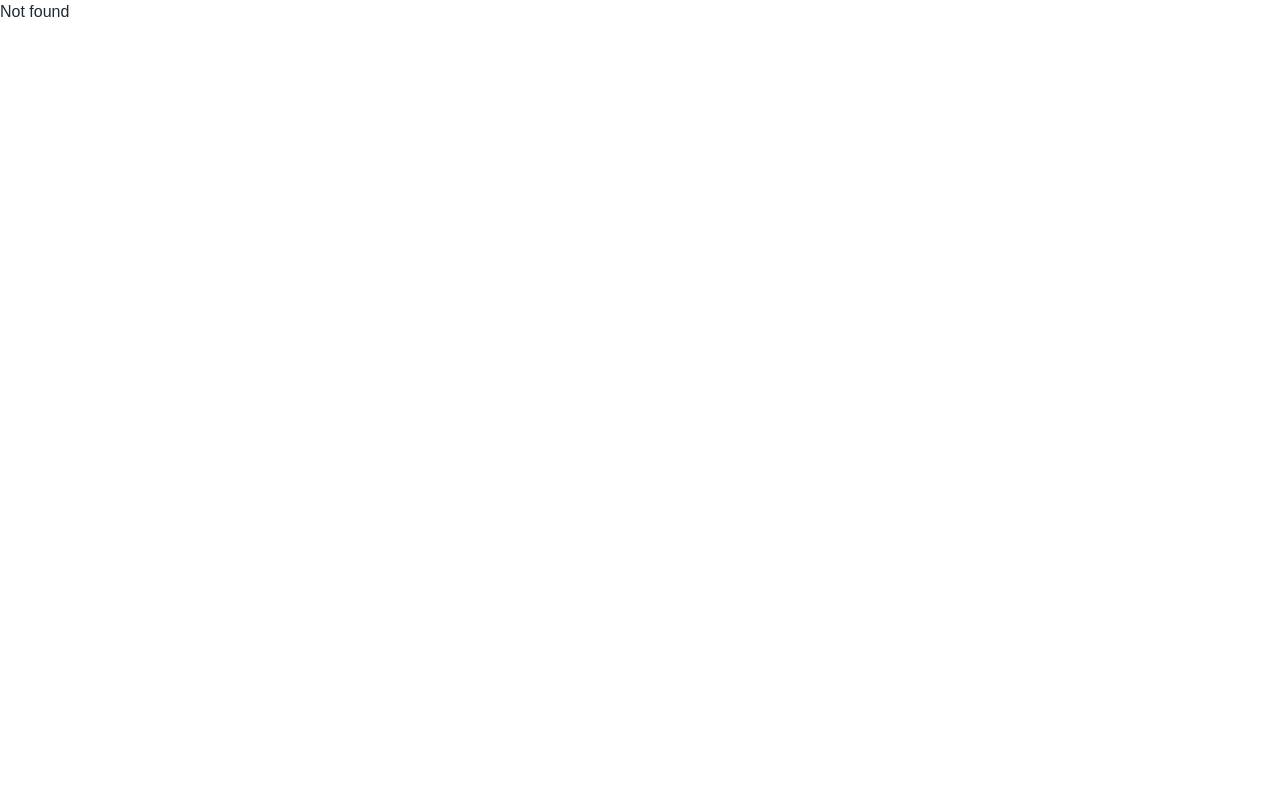
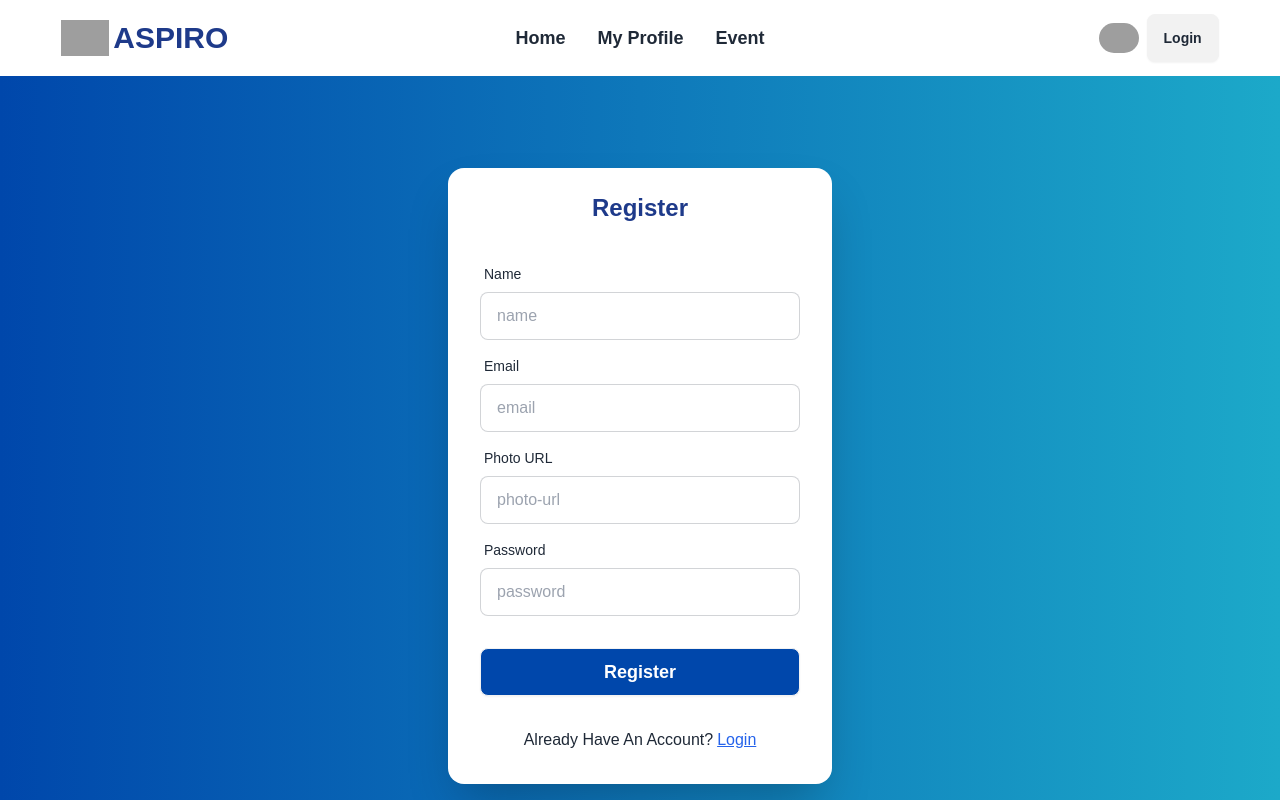
Before and after one commit to Khadiza13/Career-Aspiro, a React (Vite) app: page /auth/register in a window 1280 px wide. Before the commit this address had no page. Shown: the top 800 px of the page. Built offline with nearby package versions, Linux system fonts and the light colour scheme; grey boxes are pictures that could not be loaded; a web font is replaced by a local one.

Commit message:
login register ui done

```diff
--- a/package.json
+++ b/package.json
@@ -11,6 +11,7 @@
   },
   "dependencies": {
     "aos": "^2.3.4",
+    "firebase": "^11.0.2",
     "localforage": "^1.10.0",
     "match-sorter": "^8.0.0",
     "react": "^18.3.1",
--- /dev/null
+++ b/src/Layouts/AuthLayout.jsx
@@ -0,0 +1,11 @@
+import { Outlet } from "react-router-dom";
+
+const AuthLayout = () => {
+  return (
+    <div className="bg-gradient-to-r from-[#0047ab] to-[#1ca9c9]">
+      <Outlet></Outlet>
+    </div>
+  );
+};
+
+export default AuthLayout;
--- /dev/null
+++ b/src/Pages/Login.jsx
@@ -0,0 +1,60 @@
+import { Link } from "react-router-dom";
+
+const Login = () => {
+  return (
+    <div>
+      <div className="min-h-screen flex justify-center items-center">
+        <div className="card bg-base-100 w-full max-w-sm shrink-0 shadow-2xl">
+          <h2 className="text-blue-900 text-2xl font-bold text-center pt-6">
+            Login
+          </h2>
+          <form className="card-body">
+            <div className="form-control">
+              <label className="label">
+                <span className="label-text">Email</span>
+              </label>
+              <input
+                type="email"
+                placeholder="email"
+                className="input input-bordered"
+                required
+              />
+            </div>
+            <div className="form-control">
+              <label className="label">
+                <span className="label-text">Password</span>
+              </label>
+              <input
+                type="password"
+                placeholder="password"
+                className="input input-bordered"
+                required
+              />
+              <label className="label">
+                <a href="#" className="label-text-alt link link-hover">
+                  Forgot password?
+                </a>
+              </label>
+            </div>
+            <div className="form-control mt-6">
+              <button className="btn bg-[#0047ab]  text-white font-bold text-lg">
+                Login
+              </button>
+            </div>
+          </form>
+          <p className="text-center pb-8">
+            Don't Have An Account?
+            <Link
+              className="underline underline-offset-1 text-blue-600 ml-1"
+              to="/auth/register"
+            >
+              Register
+            </Link>
+          </p>
+        </div>
+      </div>
+    </div>
+  );
+};
+
+export default Login;
--- /dev/null
+++ b/src/Pages/Register.jsx
@@ -0,0 +1,77 @@
+import { Link } from "react-router-dom";
+
+const Register = () => {
+  return (
+    <div>
+      <div className="min-h-screen flex justify-center items-center">
+        <div className="card bg-base-100 w-full max-w-sm shrink-0 shadow-2xl">
+          <h2 className="text-blue-900 text-2xl font-bold text-center pt-6">
+            Register
+          </h2>
+          <form className="card-body">
+            <div className="form-control">
+              <label className="label">
+                <span className="label-text">Name</span>
+              </label>
+              <input
+                type="name"
+                placeholder="name"
+                className="input input-bordered"
+                required
+              />
+            </div>
+            <div className="form-control">
+              <label className="label">
+                <span className="label-text">Email</span>
+              </label>
+              <input
+                type="email"
+                placeholder="email"
+                className="input input-bordered"
+                required
+              />
+            </div>
+            <div className="form-control">
+              <label className="label">
+                <span className="label-text">Photo URL</span>
+              </label>
+              <input
+                type="text"
+                placeholder="photo-url"
+                className="input input-bordered"
+                required
+              />
+            </div>
+            <div className="form-control">
+              <label className="label">
+                <span className="label-text">Password</span>
+              </label>
+              <input
+                type="password"
+                placeholder="password"
+                className="input input-bordered"
+                required
+              />
+            </div>
+            <div className="form-control mt-6">
+              <button className="btn bg-[#0047ab]  text-white font-bold text-lg">
+                Register
+              </button>
+            </div>
+          </form>
+          <p className="text-center pb-8">
+            Already Have An Account?
+            <Link
+              className="underline underline-offset-1 text-blue-600 ml-1"
+              to="/auth/login"
+            >
+              Login
+            </Link>
+          </p>
+        </div>
+      </div>
+    </div>
+  );
+};
+
+export default Register;
--- a/src/components/Choose.jsx
+++ b/src/components/Choose.jsx
@@ -37,7 +37,7 @@ const Choose = () => {
   ];
 
   return (
-    <div className="bg-gray-100 py-16 ">
+    <div className="bg-blue-50 py-16 ">
       <div className="w-10/12 mx-auto">
         <div className="text-center mb-10" data-aos="fade-up">
           <h3 className="text-blue-600 text-lg font-semibold uppercase">
@@ -52,7 +52,7 @@ const Choose = () => {
             <div
               key={idx}
               className="flex items-start bg-white p-6 rounded-lg shadow-md"
-              data-aos="fade-up" // Add AOS animation here
+              data-aos="fade-up"
               data-aos-delay={idx * 100}
             >
               <div className="w-14 h-14 bg-blue-600 flex items-center justify-center rounded-md mr-4">
--- a/src/components/Navbar.jsx
+++ b/src/components/Navbar.jsx
@@ -1,6 +1,9 @@
-import { NavLink } from "react-router-dom";
+import { useContext } from "react";
+import { Link, NavLink } from "react-router-dom";
+import { AuthContext } from "../provider/AuthProvider";
 
 const Navbar = () => {
+  const { user } = useContext(AuthContext);
   const links = (
     <>
       <li>
@@ -82,7 +85,10 @@ const Navbar = () => {
               src="https://img.daisyui.com/images/stock/photo-1534528741775-53994a69daeb.webp"
             />
           </div>
-          <a className="btn">Button</a>
+
+          <Link to="/auth/login" className="btn ">
+            {user ? user.name : `Login`}
+          </Link>
         </div>
       </div>
     </div>
--- /dev/null
+++ b/src/firebase/firebase.config.js
@@ -0,0 +1,18 @@
+// Import the functions you need from the SDKs you need
+import { initializeApp } from "firebase/app";
+// TODO: Add SDKs for Firebase products that you want to use
+// https://firebase.google.com/docs/web/setup#available-libraries
+
+// Your web app's Firebase configuration
+const firebaseConfig = {
+  apiKey: "AIzaSyAOxBLw2hFi-32R6RqRDIj5am7GQD1MCfA",
+  authDomain: "career-aspiro.firebaseapp.com",
+  projectId: "career-aspiro",
+  storageBucket: "career-aspiro.firebasestorage.app",
+  messagingSenderId: "604139718938",
+  appId: "1:604139718938:web:a2d5f0da49073a6151c4a3"
+};
+
+// Initialize Firebase
+const app = initializeApp(firebaseConfig);
+export default app;
--- a/src/main.jsx
+++ b/src/main.jsx
@@ -3,9 +3,12 @@ import { createRoot } from "react-dom/client";
 import "./index.css";
 import { RouterProvider } from "react-router-dom";
 import router from "./routes/router.jsx";
+import { AuthProvider } from "./provider/AuthProvider.jsx";
 
 createRoot(document.getElementById("root")).render(
   <StrictMode>
-    <RouterProvider router={router}></RouterProvider>
+    <AuthProvider>
+      <RouterProvider router={router}></RouterProvider>
+    </AuthProvider>
   </StrictMode>
 );
--- /dev/null
+++ b/src/provider/AuthProvider.jsx
@@ -0,0 +1,16 @@
+/* eslint-disable react/prop-types */
+import { createContext, useState } from "react";
+
+export const AuthContext = createContext(null);
+export const AuthProvider = ({ children }) => {
+  const [user, setUser] = useState(null);
+  const authinfo = {
+    user,
+    setUser,
+  };
+  return (
+    <AuthContext.Provider value={authinfo}>{children}</AuthContext.Provider>
+  );
+};
+
+// export default AuthProvider;
```
Also changed, not shown: src/routes/router.jsx (+17 -0 lines), 1 other file (tests, documents, lock files or other folders).
